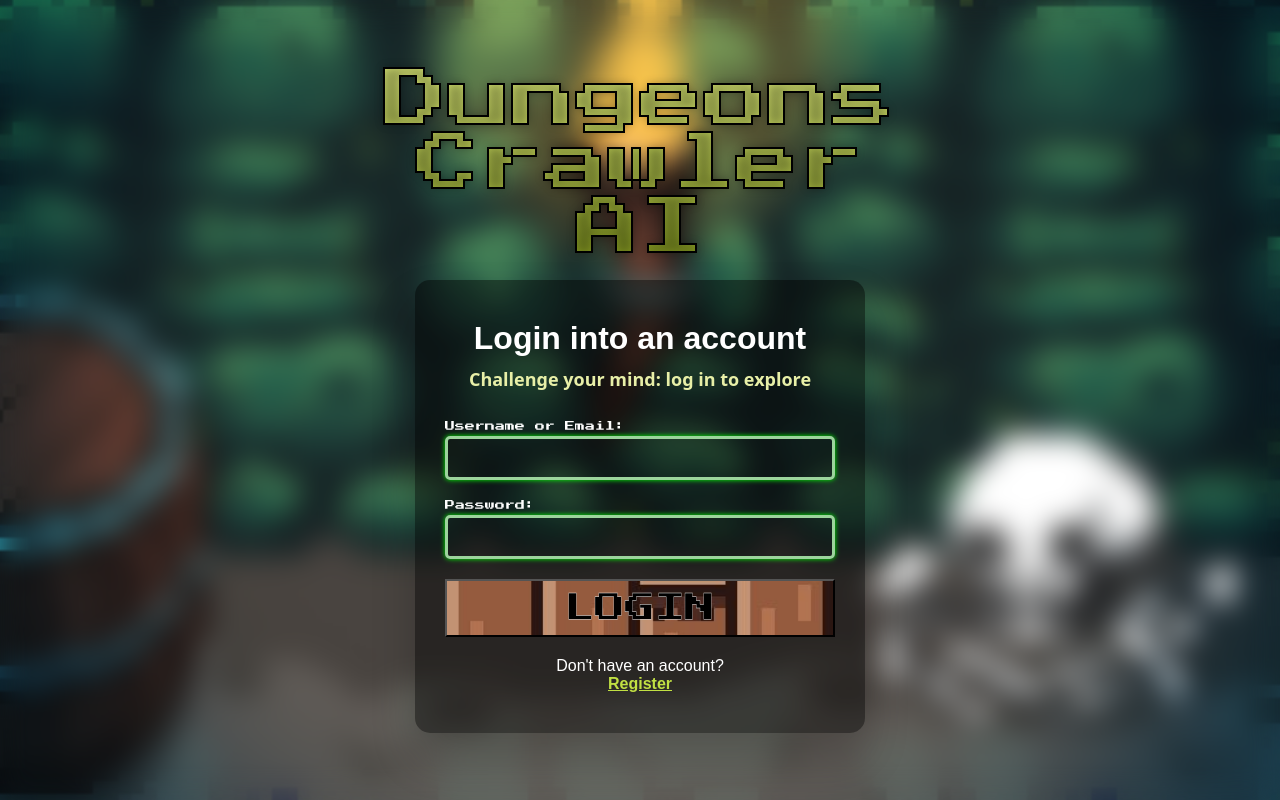
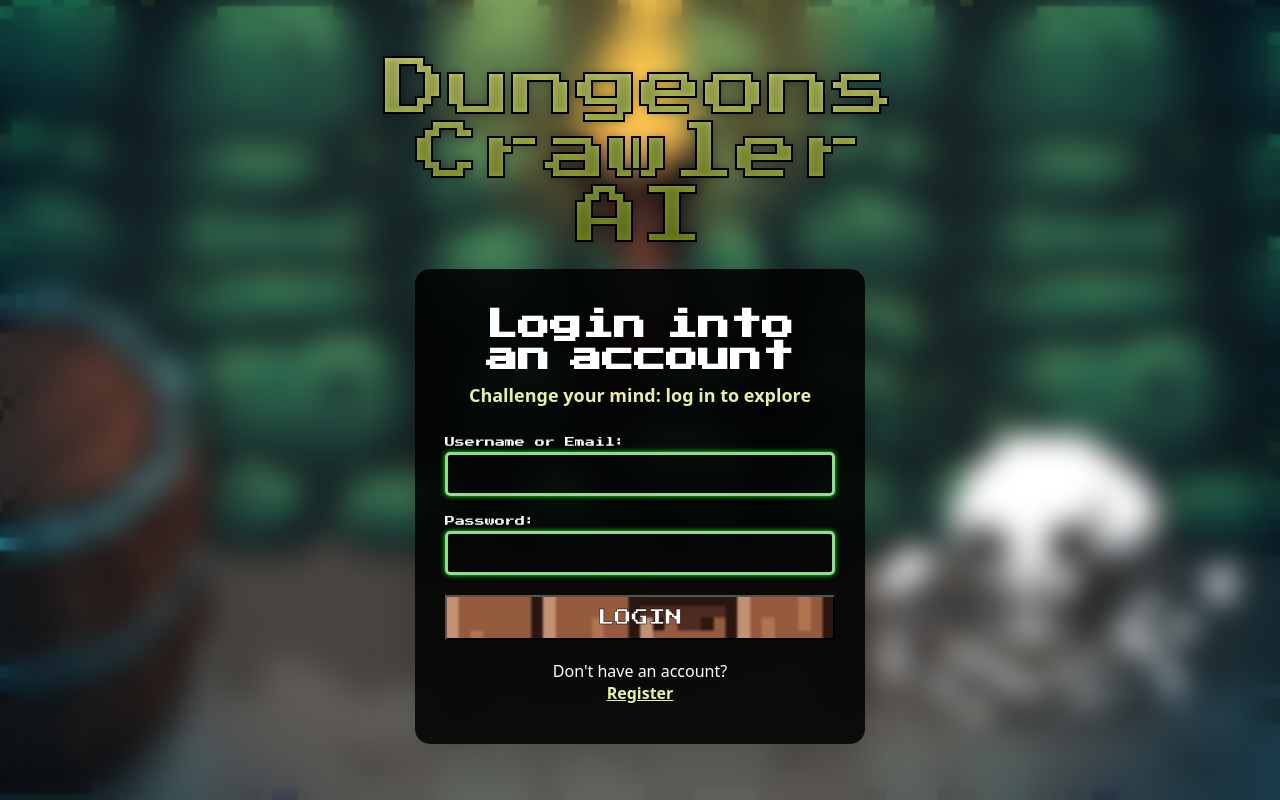
Before and after one commit to NikyRosatti/Dungeon-Crawler-AI, a Flask app: page /login in a window 1280 px wide. Run offline with Flask 3, Linux system fonts and the light colour scheme; some web fonts are replaced.

Commit message:
Modify login

```diff
--- a/front/static/login.css
+++ b/front/static/login.css
@@ -14,7 +14,6 @@ body {
   position: relative;
   overflow: hidden;
   background: url(/static/media/fondoLogin.png) center center / cover no-repeat;
-  /*filter: brightness(70%);*/ /* Reduce el brillo al 50% */
   backdrop-filter: blur(15px); /* Efecto de desenfoque */
   font-family: 'Jaro', sans-serif;
 }
@@ -43,7 +42,7 @@ body {
   position: relative;
   width: 450px;
   padding: 40px 30px;
-  background: rgba(0, 0, 0, 0.444);
+  background: rgba(0, 0, 0, 0.87);
   backdrop-filter: blur(15px);
   border-radius: 15px;
   box-shadow: 0 25px 45px rgba(0, 0, 0, 0.2);
@@ -54,6 +53,8 @@ body {
 .titulo h1 {
   font-size: 32px;
   margin-bottom: 10px;
+  font-family: 'Press Start 2P', cursive;
+  word-spacing: -12px;
 }
 
 .titulo h2 {
@@ -95,19 +96,29 @@ body {
   box-shadow: 0 0 10px #ffffff80;
 }
 
+button[type="submit"]::before {
+  content: "";
+  position: absolute;
+  top: 0;
+  left: 0;
+  right: 0;
+  bottom: 0;
+  backdrop-filter: blur(1px); /* Desenfoque del fondo */
+  z-index: -1; /* Para que no cubra el contenido del botón */
+}
 
 button[type="submit"] {
   width: 100%;
   padding: 12px;
-  background: #4bbc9a;
-  color: rgb(0, 0, 0);
-  -webkit-text-stroke: 0.3px white;
+  background: rgba(75, 188, 154, 0.8); /* Color de fondo con transparencia */
+  color: rgb(255, 255, 255);
+  -webkit-text-stroke: 0.5px rgb(0, 0, 0);
   cursor: pointer;
-  font-size: 30px;
+  font-size: 17px;
   font-family: 'Press Start 2P';
   background: url(/static/media/texturaBarril.png) center center / cover;
-  backdrop-filter: blur(1.5px); /* Efecto de desenfoque */
-  transition: transform 0.3s ease, background 0.3s ease;
+  backdrop-filter: blur(1px); /* Efecto de desenfoque */
+  transition: transform 0.3s ease;
 }
 
 button[type="submit"]:hover {
@@ -117,10 +128,11 @@ button[type="submit"]:hover {
 .register-link {
   margin-top: 20px;
   font-size: 16px;
+  font-family: system-ui, -apple-system, BlinkMacSystemFont, 'Segoe UI', Roboto, Oxygen, Ubuntu, Cantarell, 'Open Sans', 'Helvetica Neue', sans-serif;
 }
 
 .register-link a {
-  color: #c1e043;
+  color: #e8efa7;
   font-weight: bold;
 }
 
--- a/front/templates/login.html
+++ b/front/templates/login.html
@@ -20,7 +20,9 @@
         </div>
         <div class="card">
             <div class="titulo">
-                <h1><strong>Login into an account</strong></h1>
+                <h1><strong>
+                    <div> Login into an account </div>
+                </strong></h1>
                 <h2><strong>Challenge your mind: log in to explore</strong></h2>
                 <form action="/login" method="post" class="login-form">
                     <div>
```
